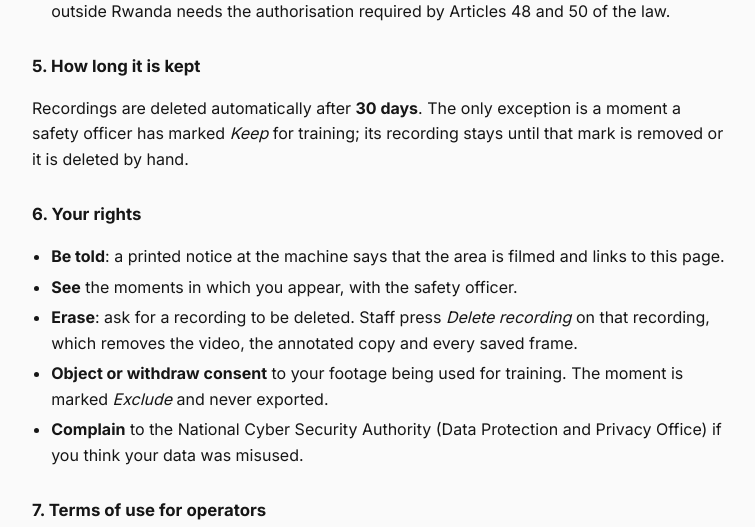
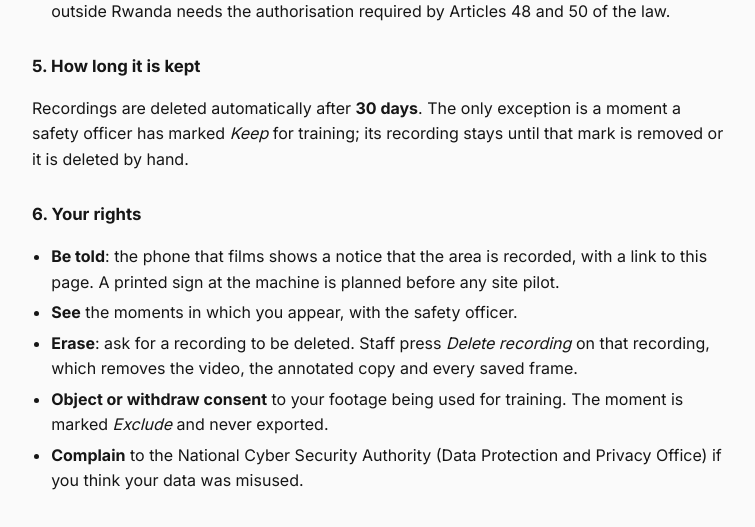
Before and after one commit to Bonaparte003/Smart-Accident-System-Monitoring-SAMS-, a Django app: page /privacy/ in a window 1280 px wide. Shown: the part 1289-1816 px from the top of the page, without its empty margins (290-1045 px from the left). Run offline with Django 5.2, Linux system fonts and the light colour scheme; parts of the project's set-up code (start-up, migrations or seed data) failed here and were passed over; some libraries are stand-ins or nearby versions.

Commit message:
updated hte privacy

```diff
--- a/monitoring/templates/monitoring/review/privacy.html
+++ b/monitoring/templates/monitoring/review/privacy.html
@@ -60,7 +60,7 @@
   <section>
     <h2>6. Your rights</h2>
     <ul>
-      <li><strong>Be told</strong>: a printed notice at the machine says that the area is filmed and links to this page.</li>
+      <li><strong>Be told</strong>: the phone that films shows a notice that the area is recorded, with a link to this page. A printed sign at the machine is planned before any site pilot.</li>
       <li><strong>See</strong> the moments in which you appear, with the safety officer.</li>
       <li><strong>Erase</strong>: ask for a recording to be deleted. Staff press <em>Delete recording</em> on that recording, which removes the video, the annotated copy and every saved frame.</li>
       <li><strong>Object or withdraw consent</strong> to your footage being used for training. The moment is marked <em>Exclude</em> and never exported.</li>
```
